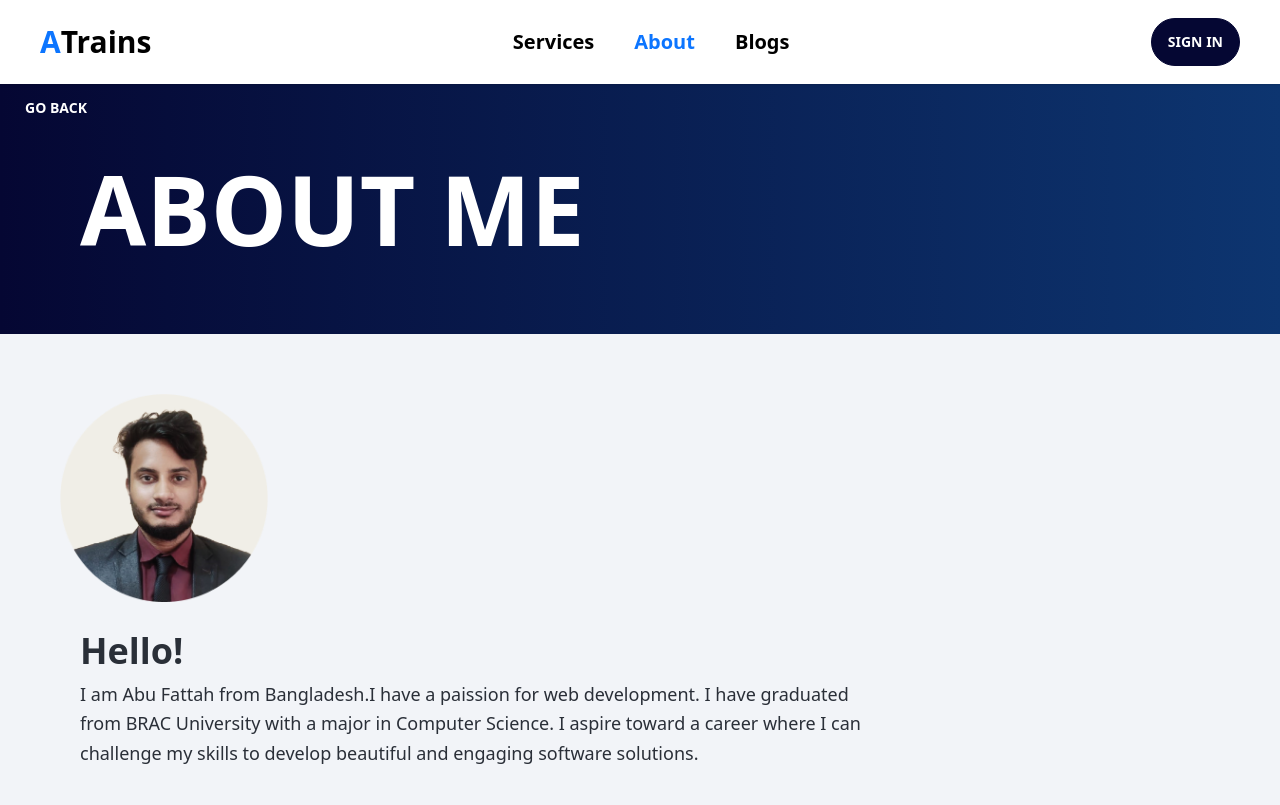
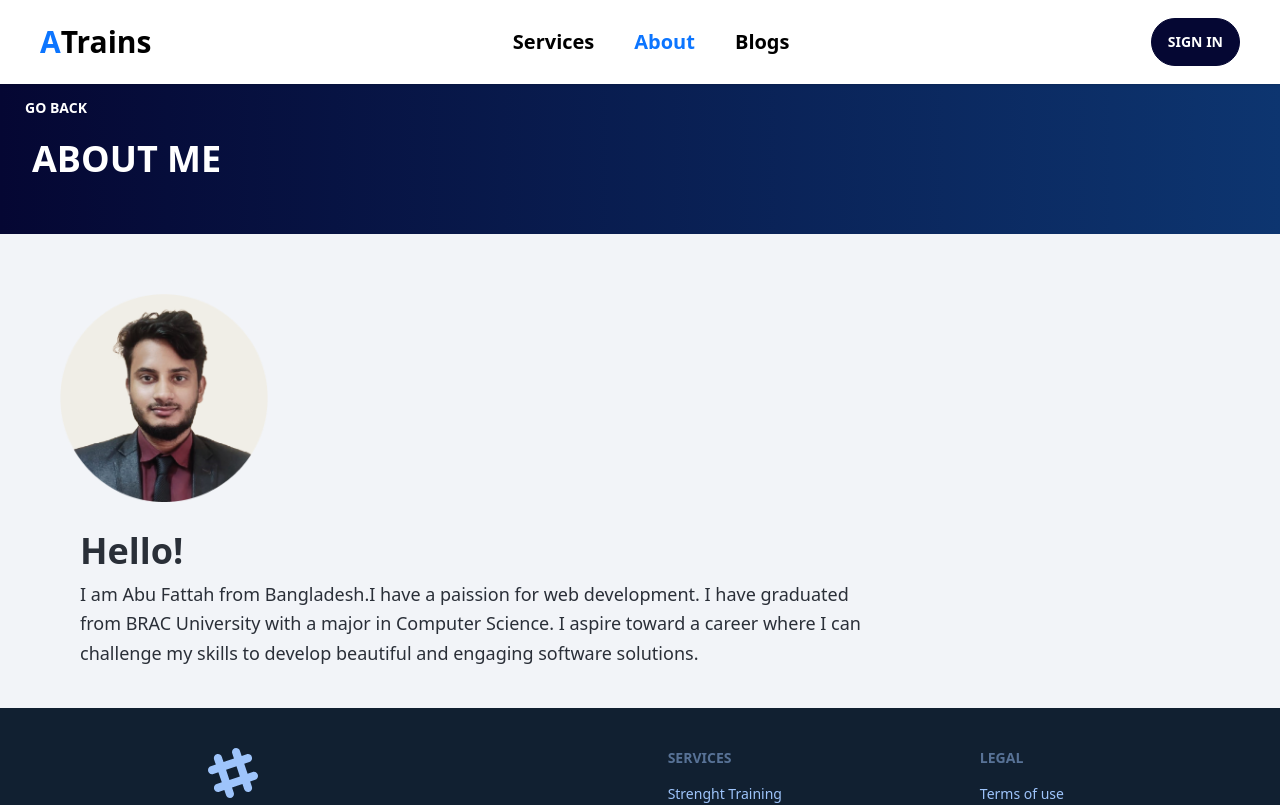
Before and after one commit to AbuFattah/gym-trainer, a React (Vite) app: page /about in a window 1280 px wide. Shown: the top 805 px of the page. Built offline with nearby package versions, Linux system fonts and the light colour scheme; no server answers.

Commit message:
added about me page ui update v2

```diff
--- a/src/pages/About.jsx
+++ b/src/pages/About.jsx
@@ -11,7 +11,7 @@ const About = () => {
           background:
             "linear-gradient(90deg, rgba(5,7,51,1) 0%, rgba(13,53,112,1) 100%)",
         }}
-        className="relative h-[150px] md:h-[250px] flex flex-col justify-center mdjustify-end p-10"
+        className="relative h-[150px] flex flex-col justify-center mdjustify-end p-5"
       >
         <button
           className="absolute top-0 left-2 text-white btn btn-ghost"
@@ -19,8 +19,8 @@ const About = () => {
         >
           Go Back
         </button>
-        <div className="container mx-auto p-10">
-          <h1 className=" text-white text-4xl   md:text-8xl  font-semibold">
+        <div className="container mx-auto p-3">
+          <h1 className=" text-white text-4xl   md:text-4xl  font-semibold">
             ABOUT ME
           </h1>
         </div>
```
